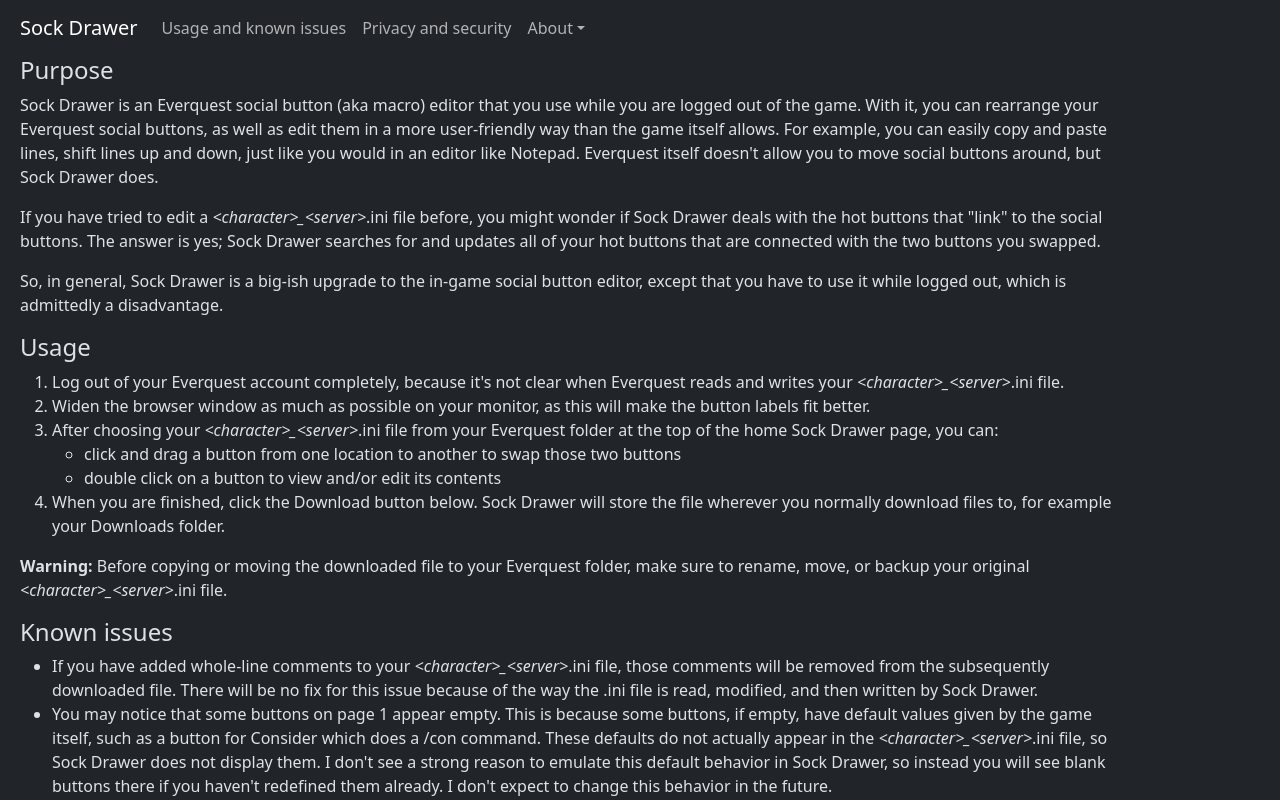
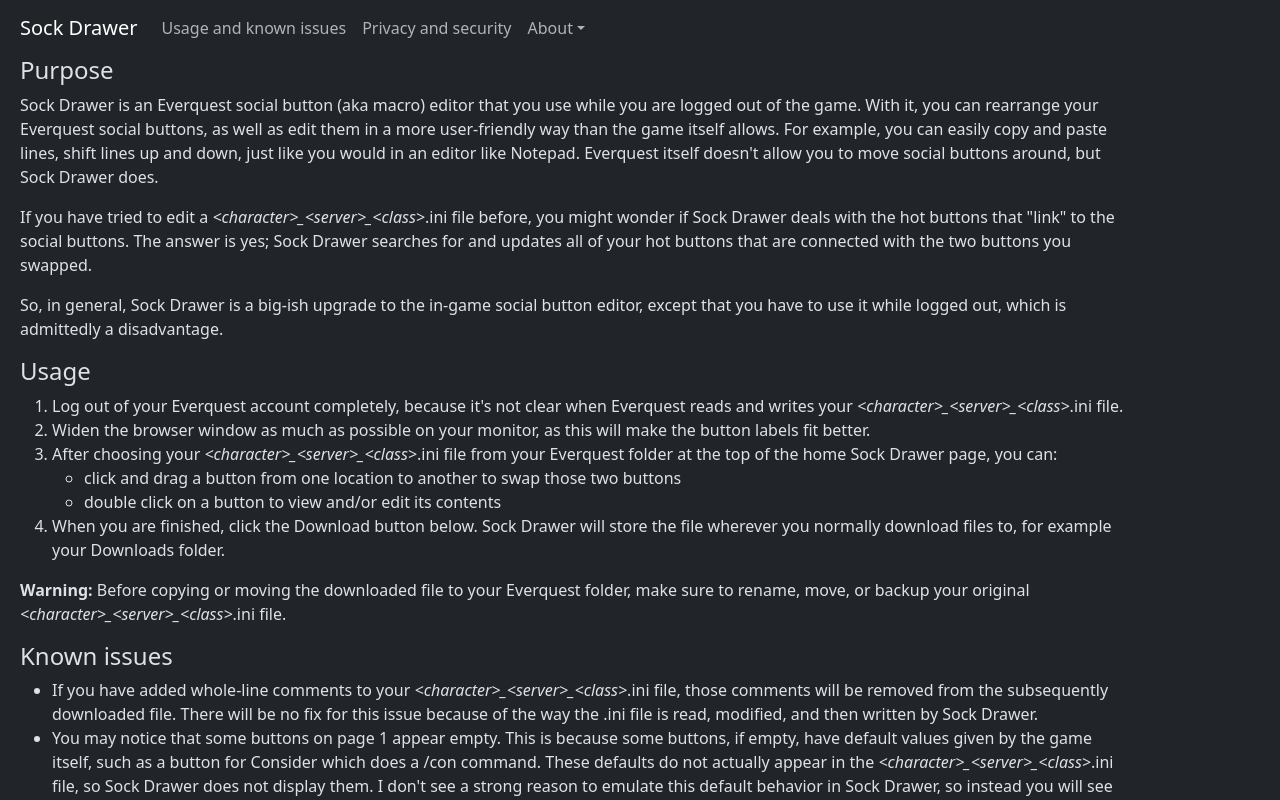
Before and after one commit to yeroca/EQSBEd, a React (Vite) app: page /usage in a window 1280 px wide. Shown: the top 800 px of the page. Built offline with nearby package versions, Linux system fonts and the light colour scheme.

Commit message:
Change ini file name format to include the class field -- new in the LS expansion

```diff
--- a/src/pages/Usage.tsx
+++ b/src/pages/Usage.tsx
@@ -15,7 +15,8 @@ const Usage = () => {
           move social buttons around, but Sock Drawer does.
         </p>
         <p>
-          If you have tried to edit a <i>&lt;character&gt;_&lt;server&gt;</i>
+          If you have tried to edit a{" "}
+          <i>&lt;character&gt;_&lt;server&gt;_&lt;class&gt;</i>
           .ini file before, you might wonder if Sock Drawer deals with the hot
           buttons that "link" to the social buttons. The answer is yes; Sock
           Drawer searches for and updates all of your hot buttons that are
@@ -31,16 +32,17 @@ const Usage = () => {
           <li key="st10">
             Log out of your Everquest account completely, because it's not clear
             when Everquest reads and writes your{" "}
-            <i>&lt;character&gt;_&lt;server&gt;</i>.ini file.
+            <i>&lt;character&gt;_&lt;server&gt;_&lt;class&gt;</i>.ini file.
           </li>
           <li>
             Widen the browser window as much as possible on your monitor, as
             this will make the button labels fit better.
           </li>
           <li>
-            After choosing your <i>&lt;character&gt;_&lt;server&gt;</i>.ini file
-            from your Everquest folder at the top of the home Sock Drawer page,
-            you can:
+            After choosing your{" "}
+            <i>&lt;character&gt;_&lt;server&gt;_&lt;class&gt;</i>.ini file from
+            your Everquest folder at the top of the home Sock Drawer page, you
+            can:
             <ul>
               <li key="ul1">
                 click and drag a button from one location to another to swap
@@ -60,33 +62,35 @@ const Usage = () => {
         <p>
           <strong>Warning: </strong>Before copying or moving the downloaded file
           to your Everquest folder, make sure to rename, move, or backup your
-          original <i>&lt;character&gt;_&lt;server&gt;</i>.ini file.
+          original <i>&lt;character&gt;_&lt;server&gt;_&lt;class&gt;</i>.ini
+          file.
         </p>
         <h4>Known issues</h4>
         <ul>
           <li key="ki_li1">
             If you have added whole-line comments to your{" "}
-            <i>&lt;character&gt;_&lt;server&gt;</i>.ini file, those comments
-            will be removed from the subsequently downloaded file. There will be
-            no fix for this issue because of the way the .ini file is read,
-            modified, and then written by Sock Drawer.
+            <i>&lt;character&gt;_&lt;server&gt;_&lt;class&gt;</i>.ini file,
+            those comments will be removed from the subsequently downloaded
+            file. There will be no fix for this issue because of the way the
+            .ini file is read, modified, and then written by Sock Drawer.
           </li>
           <li key="ki_li2">
             You may notice that some buttons on page 1 appear empty. This is
             because some buttons, if empty, have default values given by the
             game itself, such as a button for Consider which does a /con
             command. These defaults do not actually appear in the{" "}
-            <i>&lt;character&gt;_&lt;server&gt;</i>.ini file, so Sock Drawer
-            does not display them. I don't see a strong reason to emulate this
-            default behavior in Sock Drawer, so instead you will see blank
-            buttons there if you haven't redefined them already. I don't expect
-            to change this behavior in the future.
+            <i>&lt;character&gt;_&lt;server&gt;_&lt;class&gt;</i>.ini file, so
+            Sock Drawer does not display them. I don't see a strong reason to
+            emulate this default behavior in Sock Drawer, so instead you will
+            see blank buttons there if you haven't redefined them already. I
+            don't expect to change this behavior in the future.
           </li>
         </ul>
         <h4>Known issues in version 1.1</h4>
         <ul>
           <li key="kir_li3">
-            After loading a <i>&lt;character&gt;_&lt;server&gt;</i>.ini, if you
+            After loading a{" "}
+            <i>&lt;character&gt;_&lt;server&gt;_&lt;class&gt;</i>.ini, if you
             then switch to one of the documentation pages, and back again, the
             file name in the "Browse..." field will say, "No file selected".
             However this is just visual, because Sock Drawer still knows the
```
